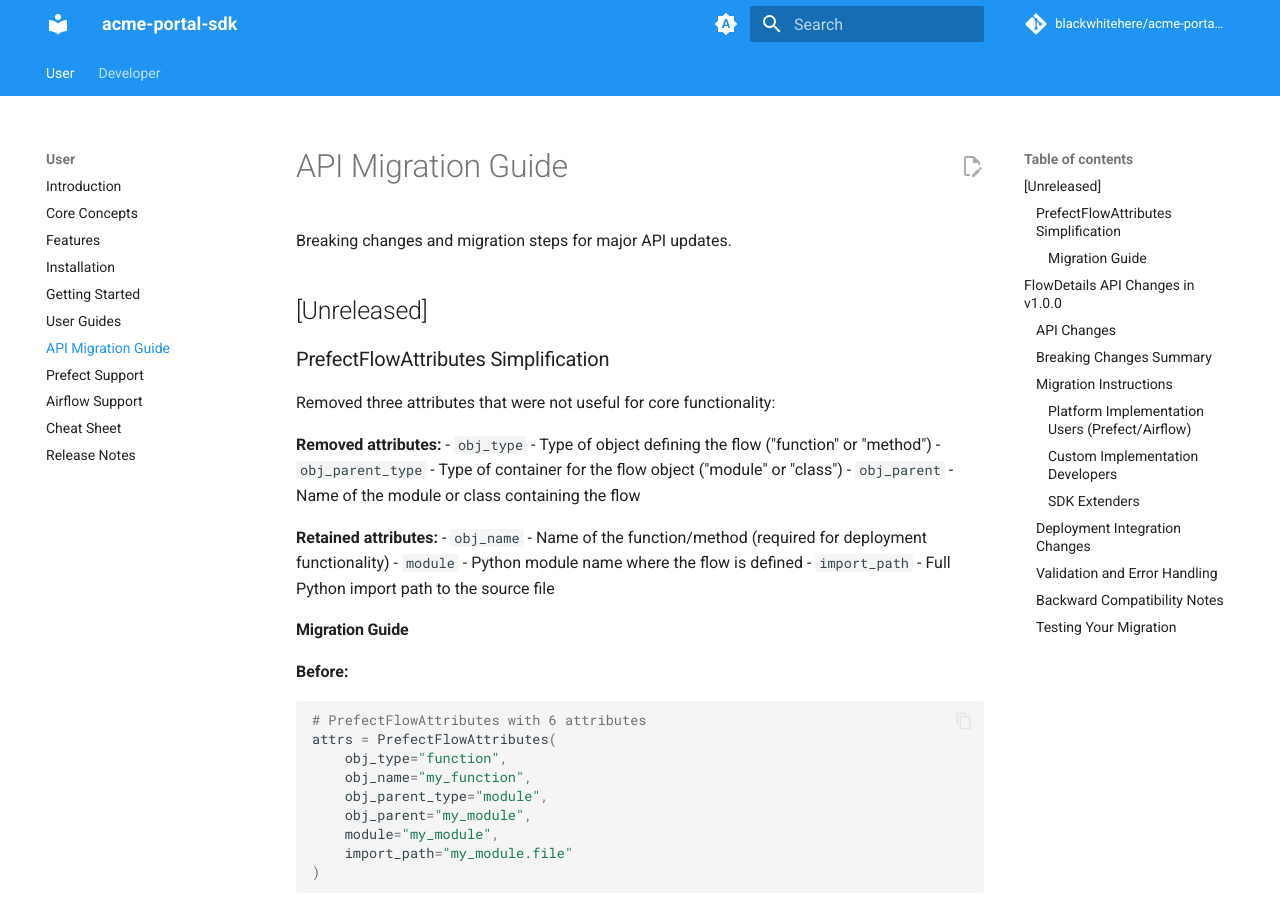
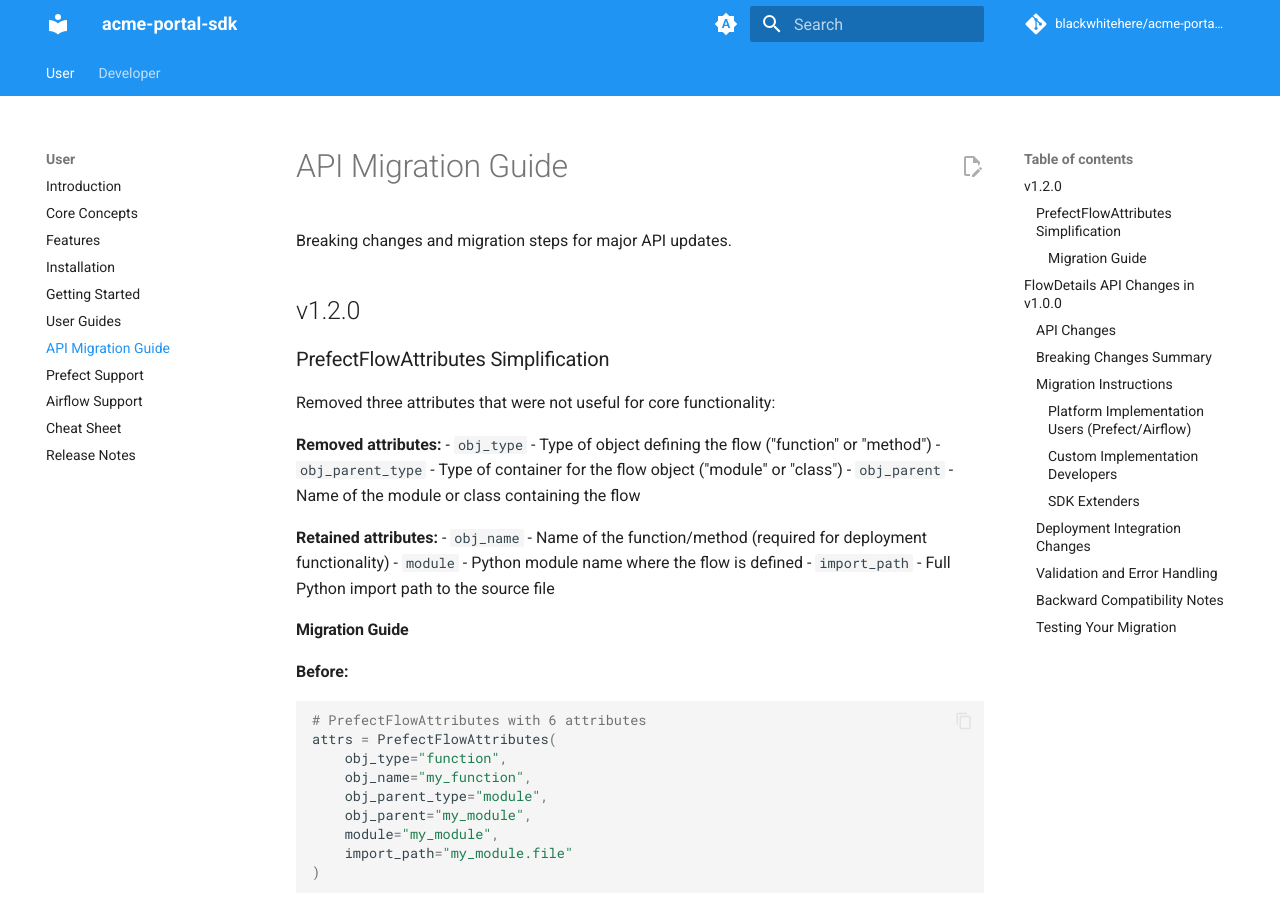
Before and after one commit to blackwhitehere/acme-portal-sdk, an MkDocs documentation site: the page built from docs/docs/user/api-migration-guide.md, in a window 1280 px wide and 900 px high. Built offline with MkDocs 1.6.1 and Material for MkDocs 9.7.7, drawn with Linux system fonts in a browser that asks for light colours; comment, search, counter and statistics services are not loaded.

Commit message:
Change version header to v1.2.0
Updated the API migration guide to reflect version 1.2.0.

```diff
--- a/docs/docs/user/api-migration-guide.md
+++ b/docs/docs/user/api-migration-guide.md
@@ -2,7 +2,7 @@
 
 Breaking changes and migration steps for major API updates.
 
-## [Unreleased]
+## v1.2.0
 
 ### PrefectFlowAttributes Simplification
 
```
